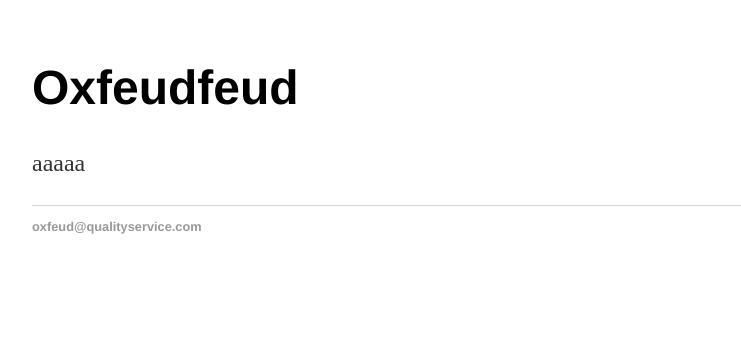
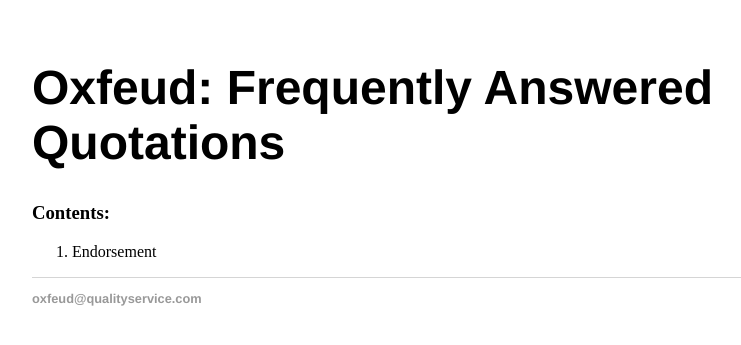
Before and after one commit to Oxfeud/oxfeud.github.io, a Jekyll site: the page built from index.html, in a window 1280 px wide. Shown: the top 345 px of the page, without its empty margins (160-901 px from the left). Built offline with Jekyll 4.4.1, drawn with Linux system fonts in a browser that asks for light colours.

Commit message:
Update index.html

```diff
--- a/index.html
+++ b/index.html
@@ -3,6 +3,9 @@ layout: default
 title: Oxfeud
 ---
 <div class="blurb">
-	<h1>Oxfeudfeud</h1>
-	<p>aaaaa</p>
+	<h1>Oxfeud: Frequently Answered Quotations</h1>
+	<h3>Contents:</h3>
+	<ol>
+		<li>Endorsement</li>
+	</ol>
 </div><!-- /.blurb -->
```
